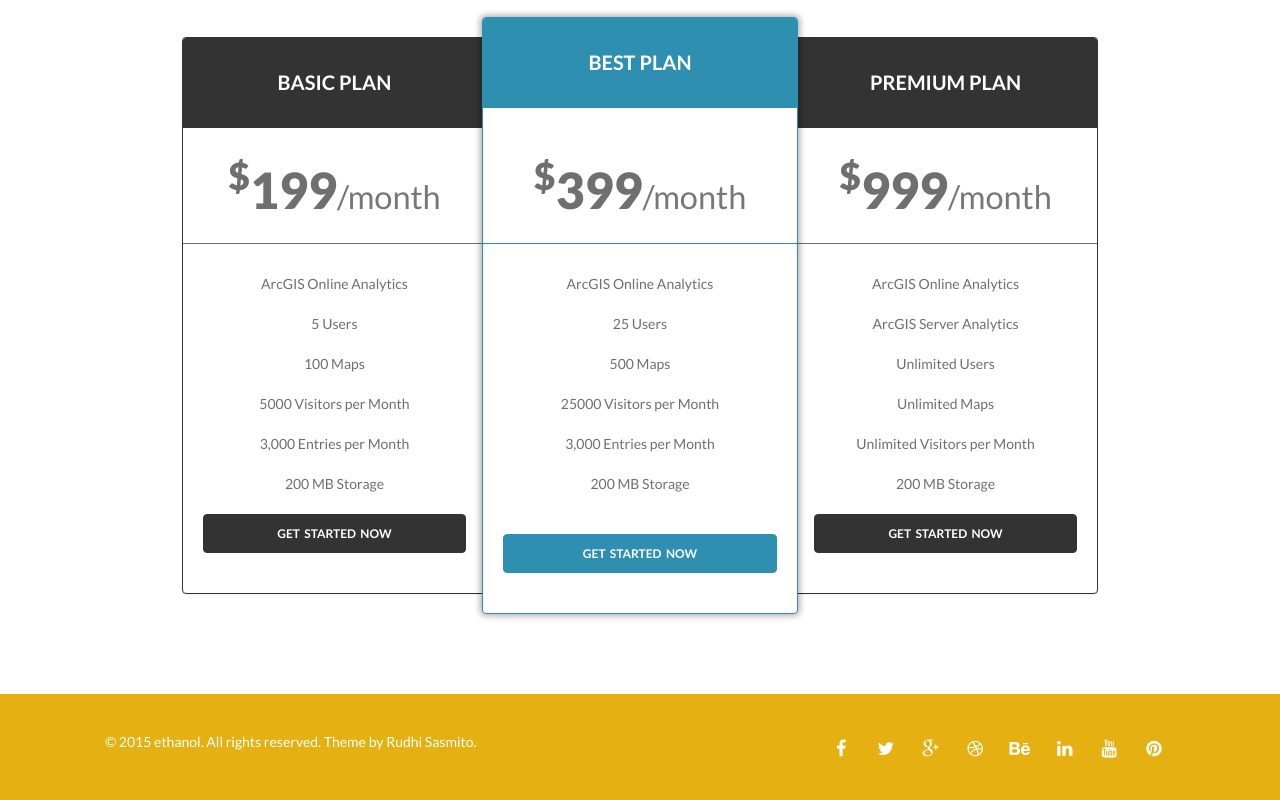
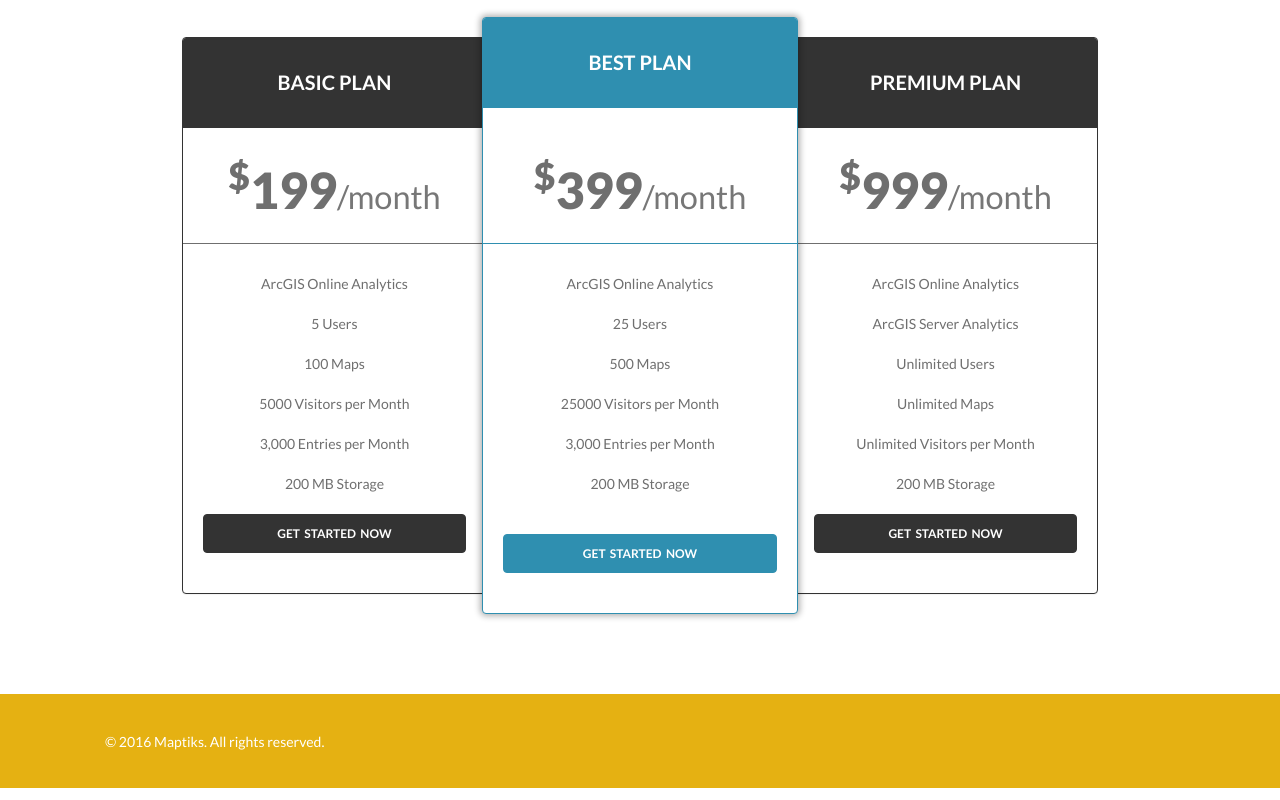
Before and after one commit to juljacques/maptiks-municipalities, a plain HTML site: page index.html in a window 1280 px wide. Shown: the part 5249-6049 px from the top of the page. Drawn offline with nearby package versions, Linux system fonts and the light colour scheme; some packages are replaced by stand-ins of ours.

Commit message:
all rights

```diff
--- a/index.html
+++ b/index.html
@@ -753,8 +753,8 @@ sd<!DOCTYPE html>
     ================================================== -->
     <div id="tf-footer">
         <div class="container"><!-- container -->
-            <p class="pull-left">© 2015 ethanol. All rights reserved. Theme by Rudhi Sasmito.</p> <!-- copyright text here-->
-            <ul class="list-inline social pull-right">
+            <p class="pull-left">© 2016 Maptiks. All rights reserved.</p> <!-- copyright text here-->
+            <ul class="list-inline social pull-right hide">
                 <li><a href="#"><i class="fa fa-facebook"></i></a></li> <!-- Change # With your FB Link -->
                 <li><a href="#"><i class="fa fa-twitter"></i></a></li> <!-- Change # With your Twitter Link -->
                 <li><a href="#"><i class="fa fa-google-plus"></i></a></li> <!-- Change # With your Google Plus Link -->
```
